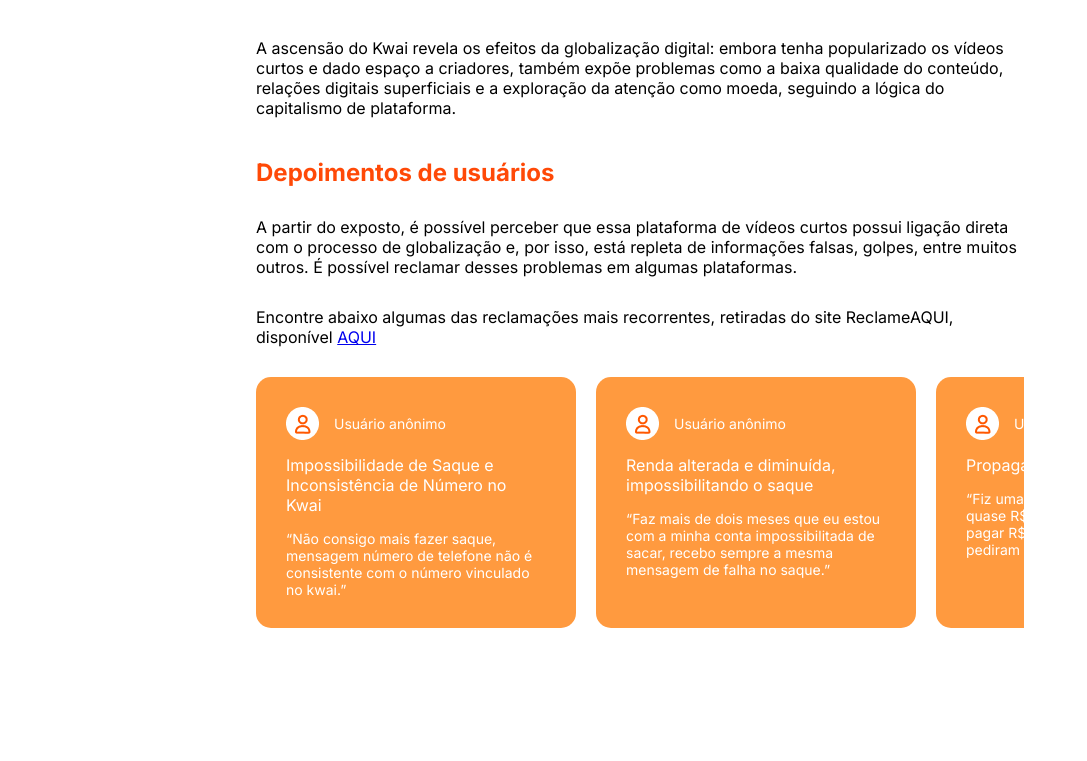
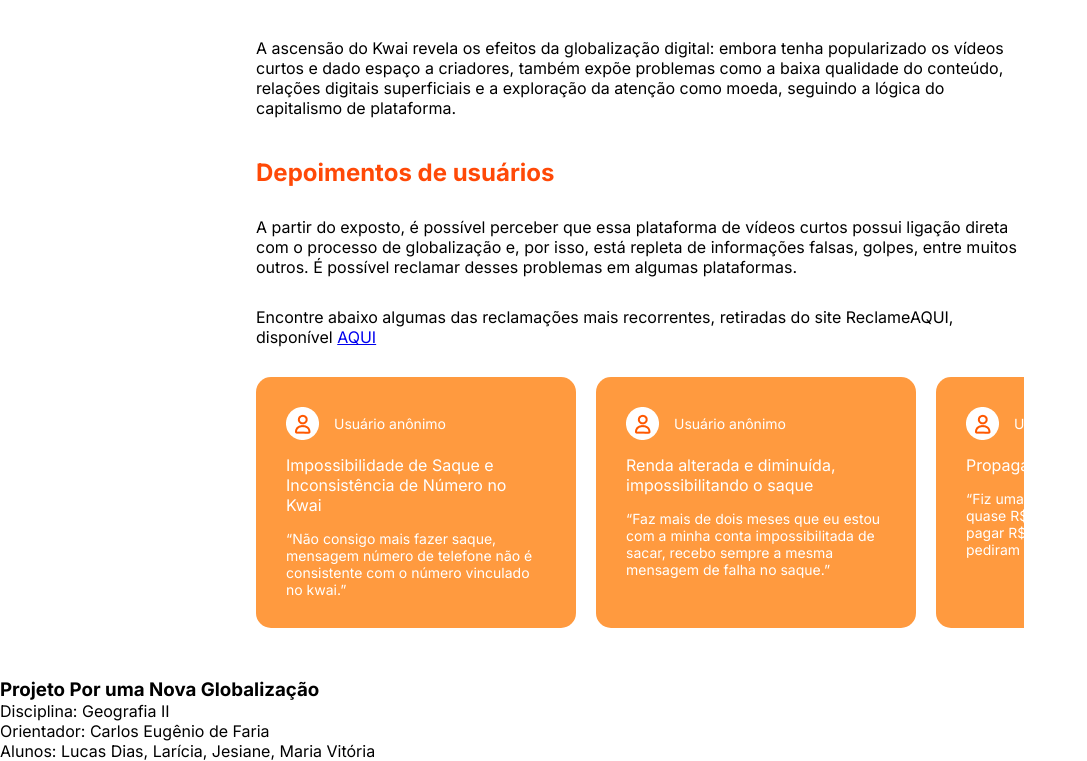
Before and after one commit to diaslucas06/Projeto-Geografia, a plain HTML site: page index.html in a window 1280 px wide. Shown: the part 1986-2747 px from the top of the page, without its empty margins (0-1087 px from the left). Before the commit the page ends 2664 px from the top, so only its background shows below. Drawn offline with Linux system fonts and the light colour scheme; a web font is replaced by a local one.

Commit message:
Realizei alterações no html

```diff
--- a/index.html
+++ b/index.html
@@ -89,5 +89,11 @@
             </section>
         </div>
     </main>
+    <footer>
+        <h3>Projeto Por uma Nova Globalização</h3>
+        <p>Disciplina: Geografia II</p>
+        <p>Orientador: Carlos Eugênio de Faria</p>
+        <p>Alunos: Lucas Dias, Larícia, Jesiane, Maria Vitória</p>
+    </footer>
 </body>
 </html>
```
